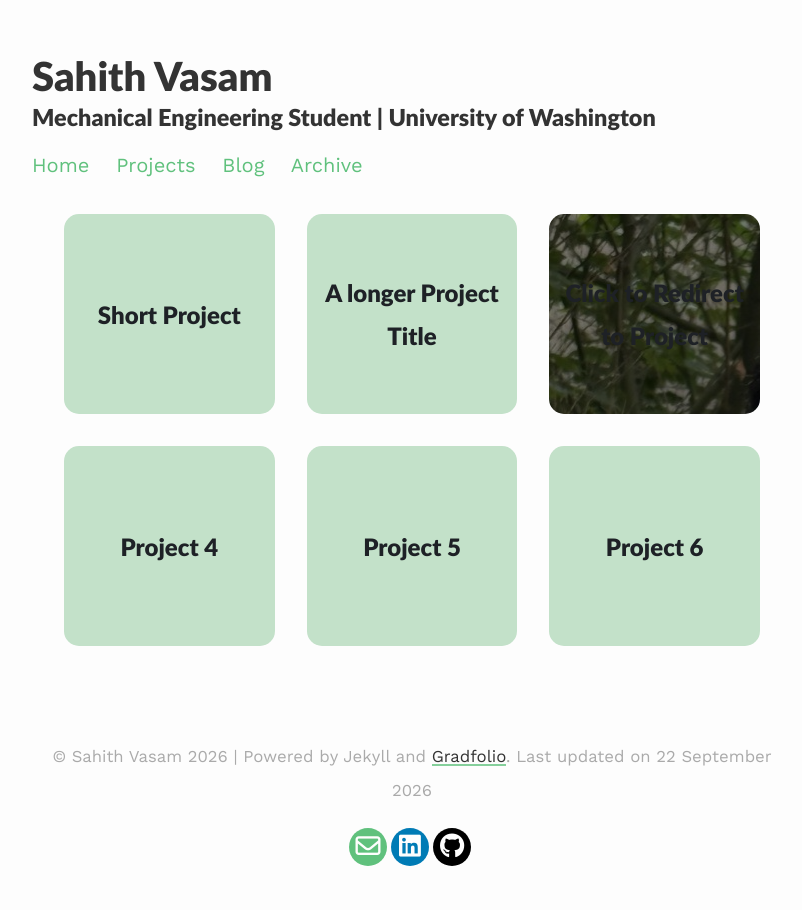
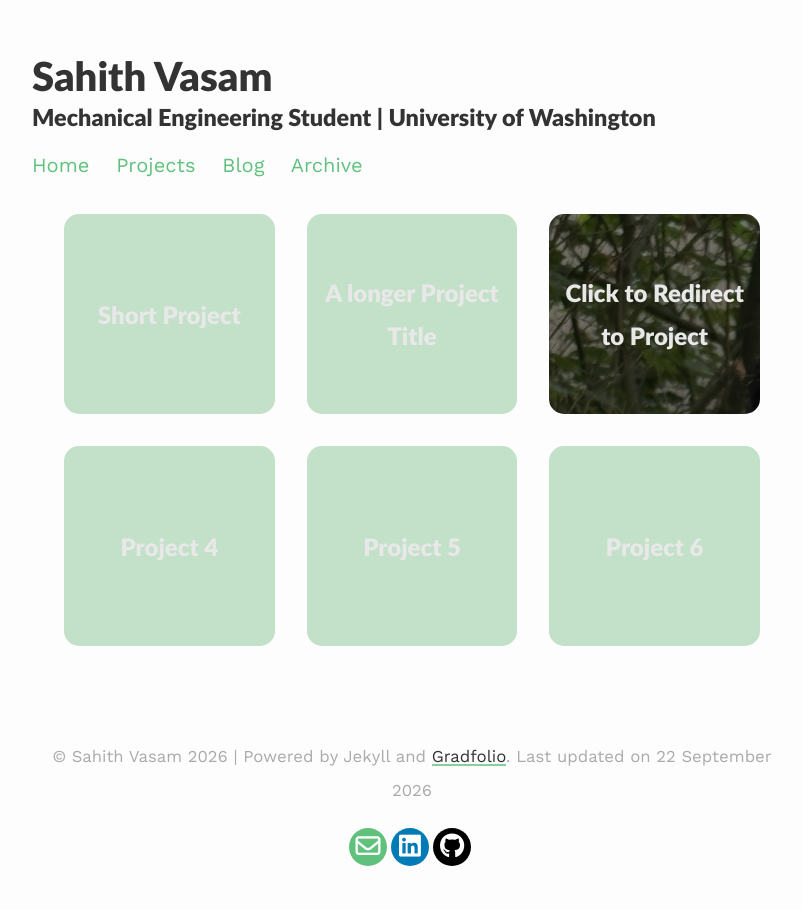
Before and after one commit to Sahithium-Z/Sahithium-Z.github.io, a Jekyll site: the page built from _pages/projects.md, in a window 1280 px wide. Shown: the whole page, without its empty margins (228-1030 px from the left). Built offline with Jekyll 4.4.1, drawn with Linux system fonts in a browser that asks for light colours.

Commit message:
Update variables.scss

```diff
--- a/assets/css/_sass/variables.scss
+++ b/assets/css/_sass/variables.scss
@@ -9,7 +9,7 @@ $light-gray: gray;
 $text-color:       #333;
 $background-color: #fdfdfd;
 $brand-color:      #60c17d;
-$projectbox-text:  #1e2126;
+$projectbox-text:  #e8e8e9;
 
 // Color scheme for light
 $body-bg: #fdfdfd;
```
